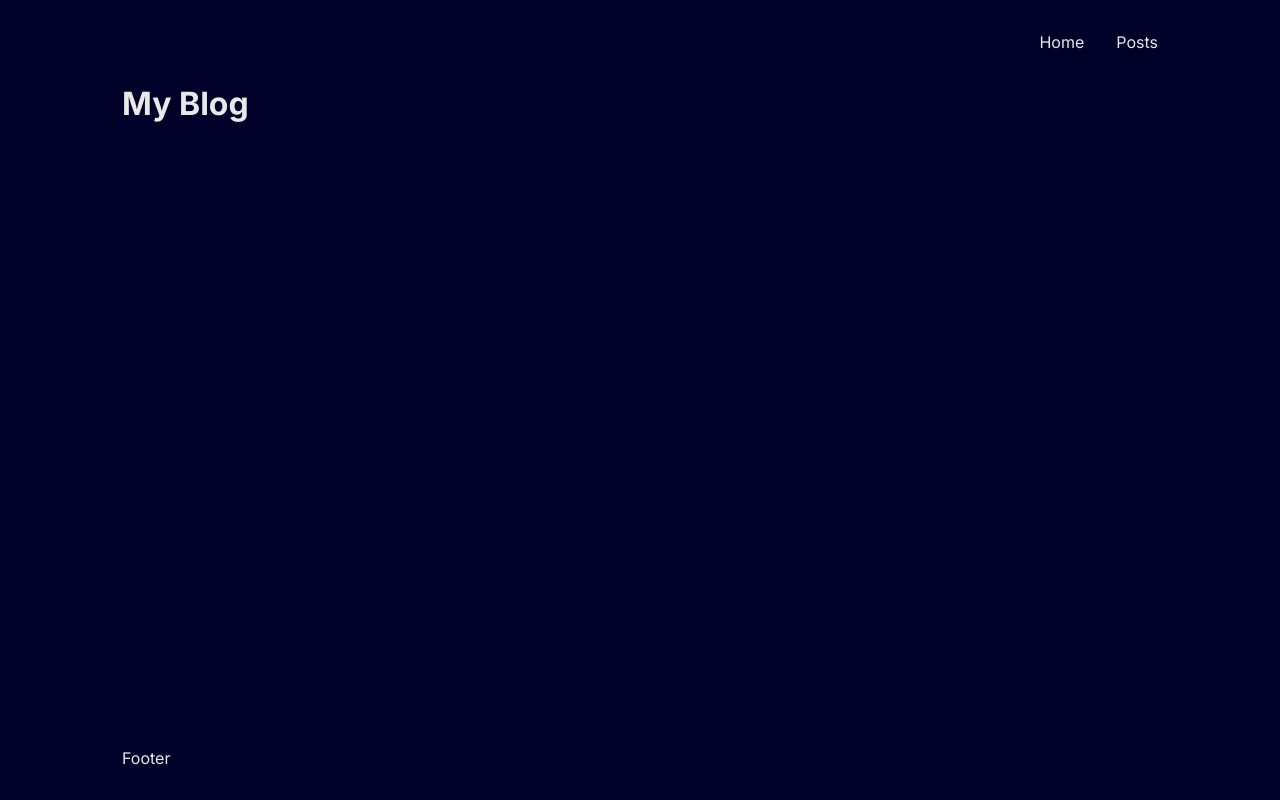
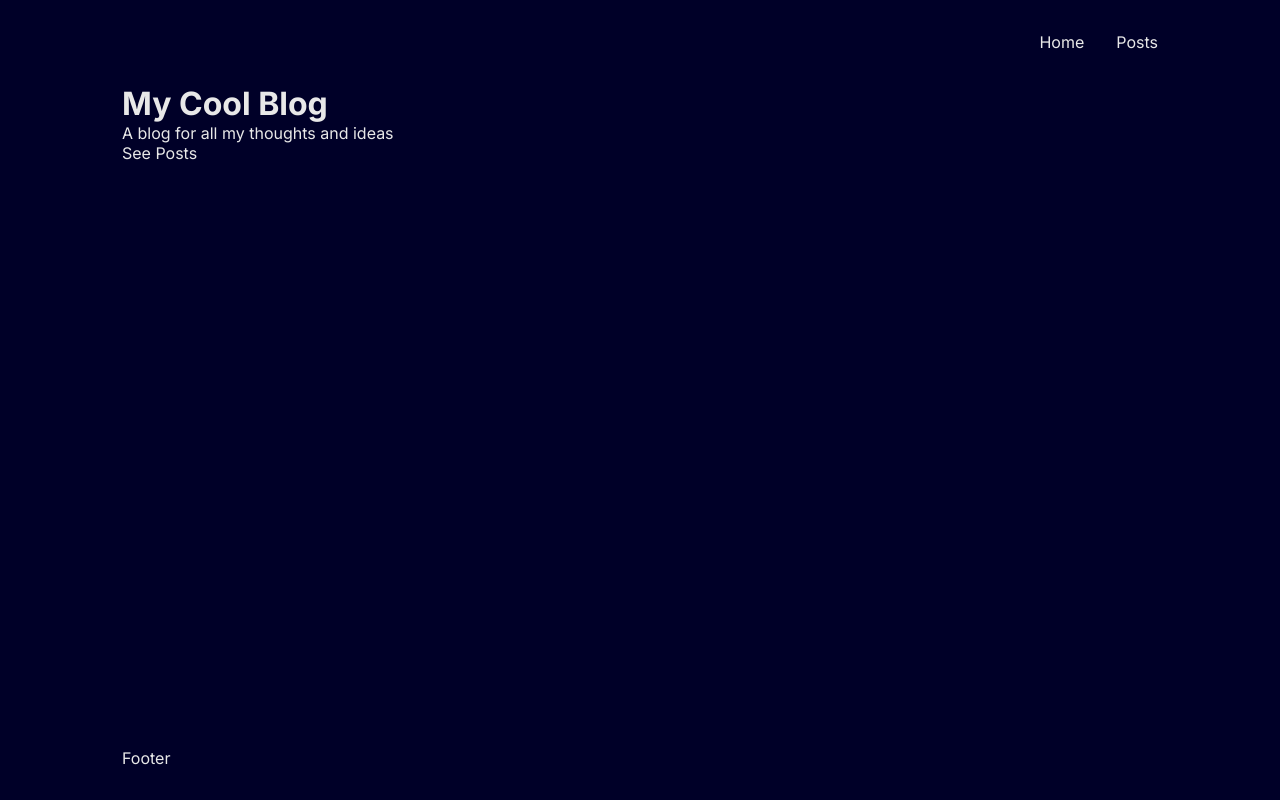
Before and after one commit to vincentpchevalier/next-blog, a Next.js app: page / in a window 1280 px wide. Built offline with nearby package versions, Linux system fonts and the light colour scheme.

Commit message:
add content to Home page

```diff
--- a/app/page.js
+++ b/app/page.js
@@ -1,9 +1,12 @@
+import Link from 'next/link';
 import styles from './page.module.css';
 
 export default function Home() {
 	return (
 		<main className={styles.main}>
-			<h1>My Blog</h1>
+			<h1>My Cool Blog</h1>
+			<p>A blog for all my thoughts and ideas</p>
+			<Link href="/blog">See Posts</Link>
 		</main>
 	);
 }
```
